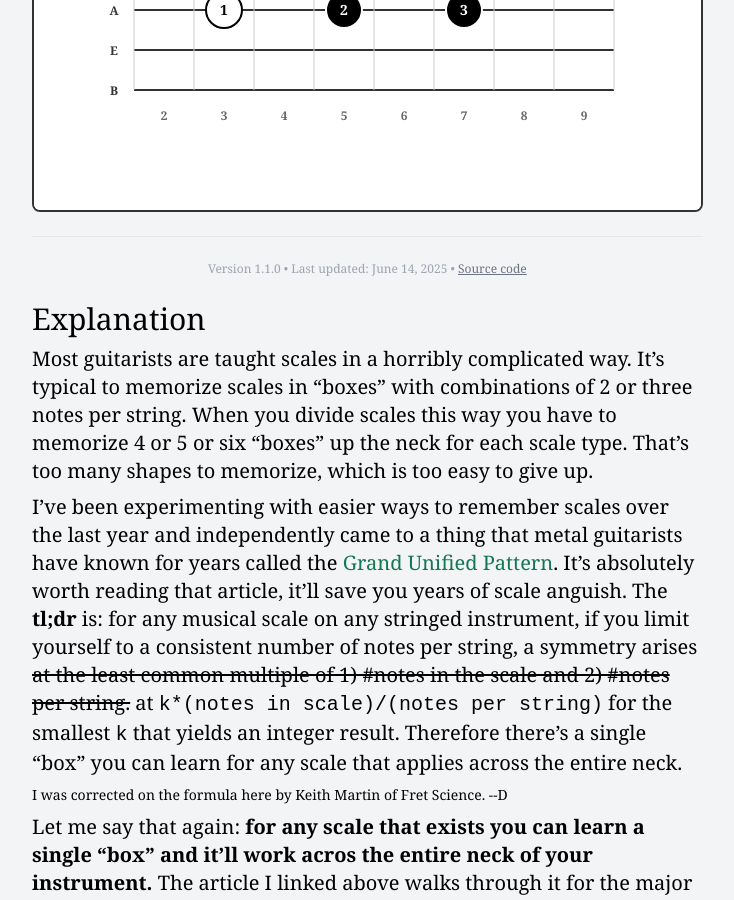
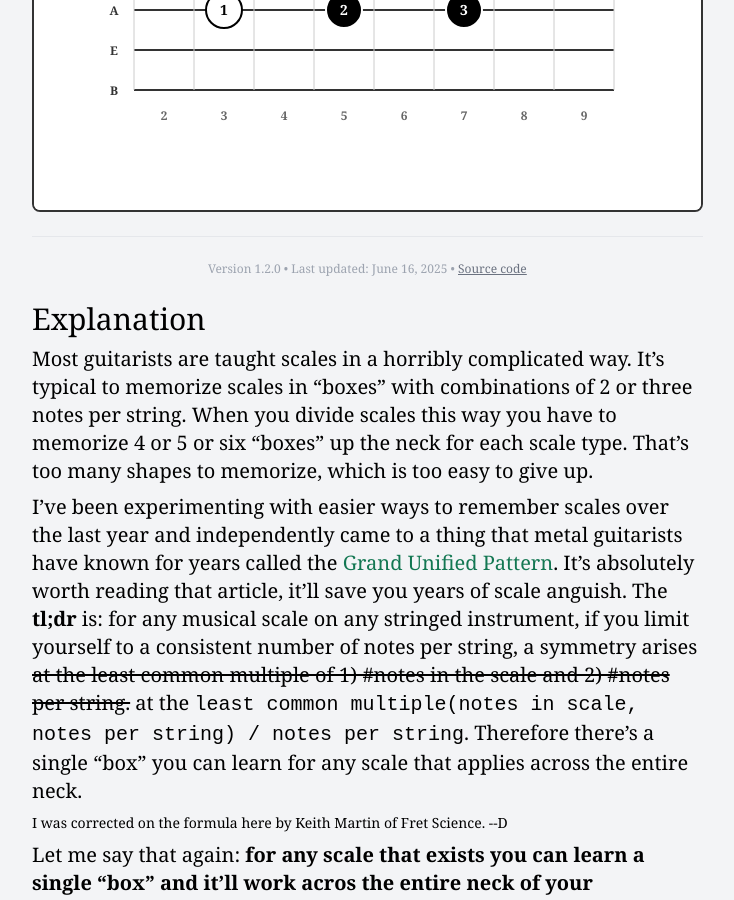
Before and after one commit to dmerand/donald.merand.org, a Jekyll site: the page built from _posts/2025-01-11-unified-guitar-scale-pattern-visualizer.md, in a window 1280 px wide and 900 px high, scrolled down 1210 px. Shown: the whole window, without its empty margins (24-758 px from the left). Built offline with Jekyll 4.4.1, drawn with Linux system fonts in a browser that asks for light colours.

Commit message:
Add bass tuning, adjust TODO prompt, adjust algo in post

```diff
--- a/_posts/2025-01-11-unified-guitar-scale-pattern-visualizer.md
+++ b/_posts/2025-01-11-unified-guitar-scale-pattern-visualizer.md
@@ -21,6 +21,7 @@
 <option value="perfect-fourths" selected>12-String Perfect 4ths</option>
 <option value="standard-guitar">6-String Guitar</option>
 <option value="bass-5-string">5-String Bass</option>
+<option value="bass-4-string">4-String Bass</option>
 </select>
 </div>
 
@@ -123,14 +124,14 @@
 
 
 <div class="text-center text-xs text-gray-400 mt-6 pt-4 border-t border-gray-200">
-<p>Version 1.1.0 • Last updated: June 14, 2025 • <a href="https://github.com/dmerand/donald.merand.org/tree/master/lib/unified-nps" class="text-gray-500 hover:text-gray-700 underline">Source code</a></p>
+<p>Version 1.2.0 • Last updated: June 16, 2025 • <a href="https://github.com/dmerand/donald.merand.org/tree/master/lib/unified-nps" class="text-gray-500 hover:text-gray-700 underline">Source code</a></p>
 </div>
 
 <script>
 /*
  * Guitar Scale Visualizer
- * Version: 1.1.0
- * Built: 2025-06-15T00:25:02.030Z
+ * Version: 1.2.0
+ * Built: 2025-06-16T21:07:19.621Z
  * Generated automatically - do not edit directly
  */
 // === core/musical-theory.js ===
@@ -361,7 +362,8 @@
     return {
       'perfect-fourths': ['B1', 'E2', 'A2', 'D3', 'G3', 'C4', 'F4', 'Bb4', 'Eb5', 'Ab5', 'Db6', 'Gb6'],
       'standard-guitar': ['E2', 'A2', 'D3', 'G3', 'B3', 'E4'],
-      'bass-5-string': ['B1', 'E2', 'A2', 'D3', 'G3']
+      'bass-5-string': ['B1', 'E2', 'A2', 'D3', 'G3'],
+      'bass-4-string': ['E2', 'A2', 'D3', 'G3']
     };
   }
 
@@ -1470,7 +1472,7 @@
 
 Most guitarists are taught scales in a horribly complicated way. It's typical to memorize scales in "boxes" with combinations of 2 or three notes per string. When you divide scales this way you have to memorize 4 or 5 or six "boxes" up the neck for each scale type. That's too many shapes to memorize, which is too easy to give up.
 
-I've been experimenting with easier ways to remember scales over the last year and independently came to a thing that metal guitarists have known for years called the [Grand Unified Pattern](https://fretscience.com/2022/10/09/3nps-one-pattern-to-rule-them-all/). It's absolutely worth reading that article, it'll save you years of scale anguish. The **tl;dr** is: for any musical scale on any stringed instrument, if you limit yourself to a consistent number of notes per string, a symmetry arises ~~at the least common multiple of 1) #notes in the scale and 2) #notes per string.~~ at `k*(notes in scale)/(notes per string)` for the smallest `k` that yields an integer result. Therefore there's a single "box" you can learn for any scale that applies across the entire neck.
+I've been experimenting with easier ways to remember scales over the last year and independently came to a thing that metal guitarists have known for years called the [Grand Unified Pattern](https://fretscience.com/2022/10/09/3nps-one-pattern-to-rule-them-all/). It's absolutely worth reading that article, it'll save you years of scale anguish. The **tl;dr** is: for any musical scale on any stringed instrument, if you limit yourself to a consistent number of notes per string, a symmetry arises ~~at the least common multiple of 1) #notes in the scale and 2) #notes per string.~~ at the `least common multiple(notes in scale, notes per string) / notes per string`. Therefore there's a single "box" you can learn for any scale that applies across the entire neck.
 
 <p class="text-sm i">I was corrected on the formula here by Keith Martin of Fret Science. --D</p>
 
--- a/lib/unified-nps/package.json
+++ b/lib/unified-nps/package.json
@@ -1,6 +1,6 @@
 {
   "name": "unified-nps",
-  "version": "1.1.0",
+  "version": "1.2.0",
   "description": "Guitar Scale Visualizer - Testable unified notes-per-string fretboard visualization",
   "main": "src/widget.js",
   "scripts": {
--- a/lib/unified-nps/src/template.html
+++ b/lib/unified-nps/src/template.html
@@ -61,6 +61,7 @@
                         <option value="perfect-fourths" selected>12-String Perfect 4ths</option>
                         <option value="standard-guitar">6-String Guitar</option>
                         <option value="bass-5-string">5-String Bass</option>
+                        <option value="bass-4-string">4-String Bass</option>
                     </select>
                 </div>
 
```
Also changed, not shown: lib/unified-nps/CHANGELOG.md (+5 -0 lines), lib/unified-nps/TODO.md (+2 -19 lines), lib/unified-nps/dist/guitar-scale-visualizer.js, lib/unified-nps/src/core/fretboard-algorithm.js.
